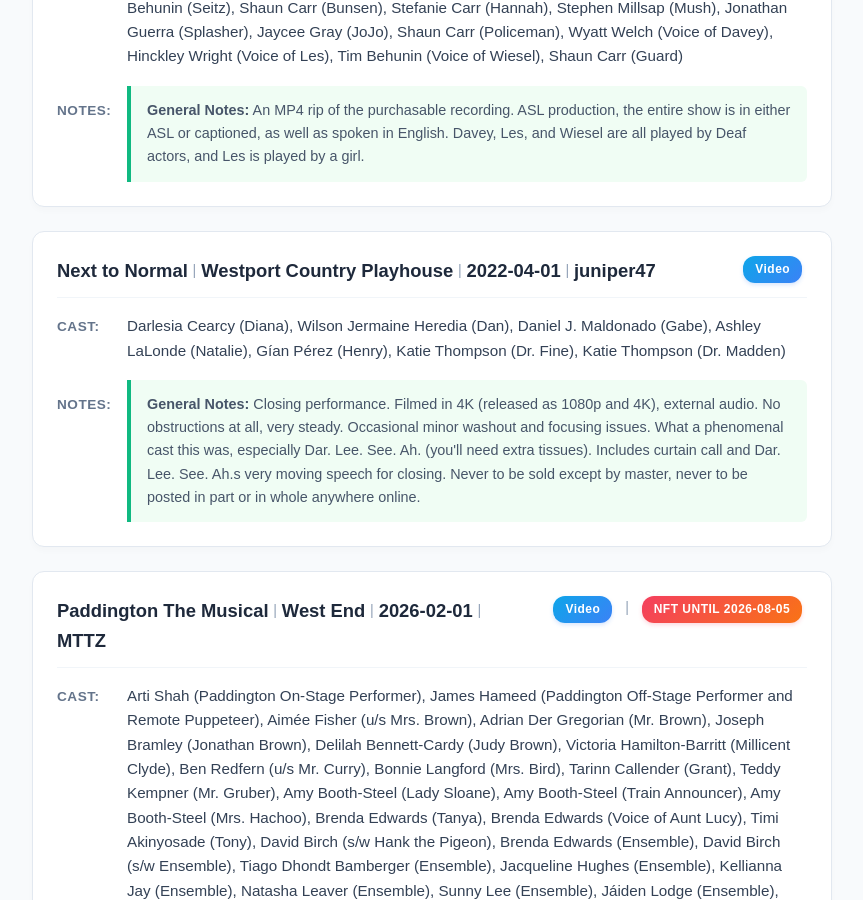
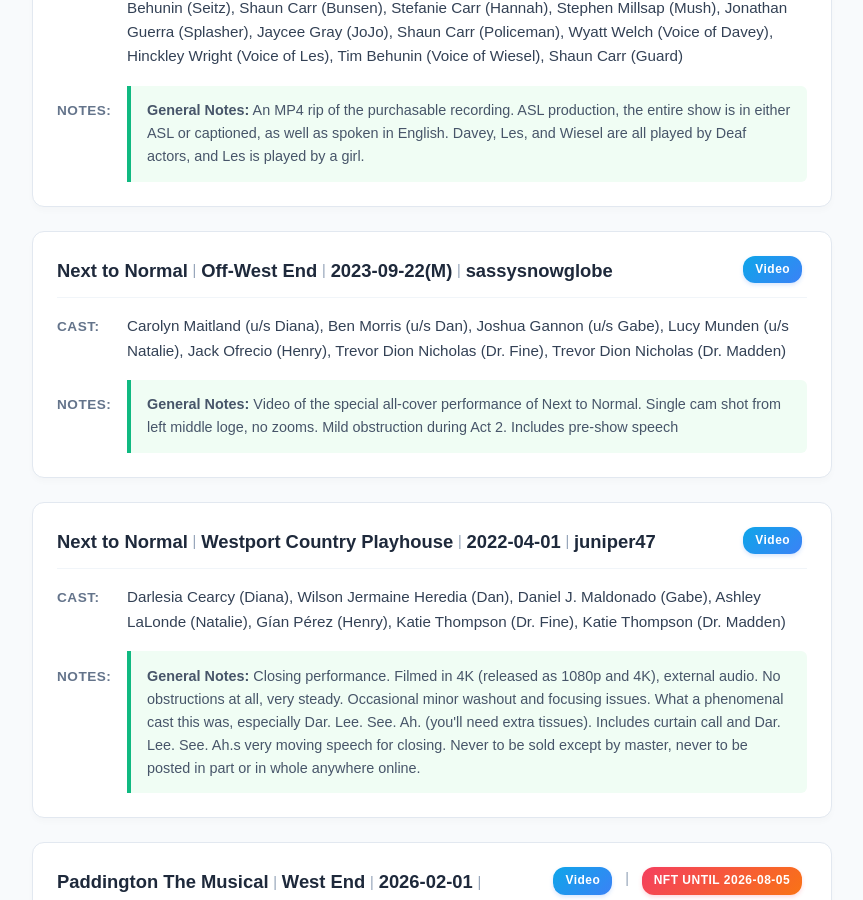
Before and after one commit to DireSpider/direspider.github.io, a Jekyll site: the page built from wants/index.html, in a window 1280 px wide and 900 px high, scrolled down 10392 px. Shown: the whole window, without its empty margins (208-1071 px from the left). Built offline with Jekyll 4.4.1, drawn with Linux system fonts in a browser that asks for light colours.

Commit message:
update my wants include html

```diff
--- a/_includes/wants.html
+++ b/_includes/wants.html
@@ -1317,6 +1317,53 @@
 
               <div>
                   <strong>General Notes:</strong> An MP4 rip of the purchasable recording. ASL production, the entire show is in either ASL or captioned, as well as spoken in English. Davey, Les, and Wiesel are all played by Deaf actors, and Les is played by a girl.
+              </div>
+
+
+          </div>
+      </div>
+
+</div><div class="recording-card">
+ <div class="header">
+
+          <div class="header-info">
+            <span>Next to Normal</span>
+            <span class="separator">|</span>
+            <span>Off-West End</span>
+            <span class="separator">|</span>
+            <span>2023-09-22(M)</span>
+            <span class="separator">|</span>
+            <span>sassysnowglobe</span>
+          </div>
+
+          <div class ="header-badges">
+        <span class="media-type-badge">video</span>
+
+
+
+
+
+             </div>
+
+        </div>
+
+<div class="info-section">
+<span class="label">Cast:</span>
+<span id="cast-display" class="content-text">
+Carolyn Maitland (u/s Diana), Ben Morris (u/s Dan), Joshua Gannon (u/s Gabe), Lucy Munden (u/s Natalie), Jack Ofrecio (Henry), Trevor Dion Nicholas (Dr. Fine), Trevor Dion Nicholas (Dr. Madden)
+</span>
+</div>
+
+
+      <div class="info-section">
+          <span class="label">Notes:</span>
+          <div class="notes-text">
+
+
+
+
+              <div>
+                  <strong>General Notes:</strong> Video of the special all-cover performance of Next to Normal. Single cam shot from left middle loge, no zooms. Mild obstruction during Act 2. Includes pre-show speech
               </div>
 
 
```
